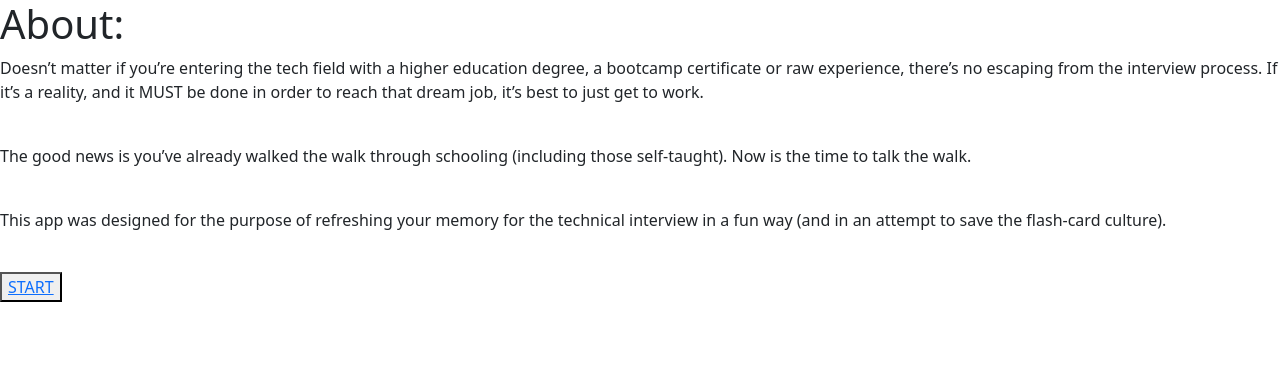
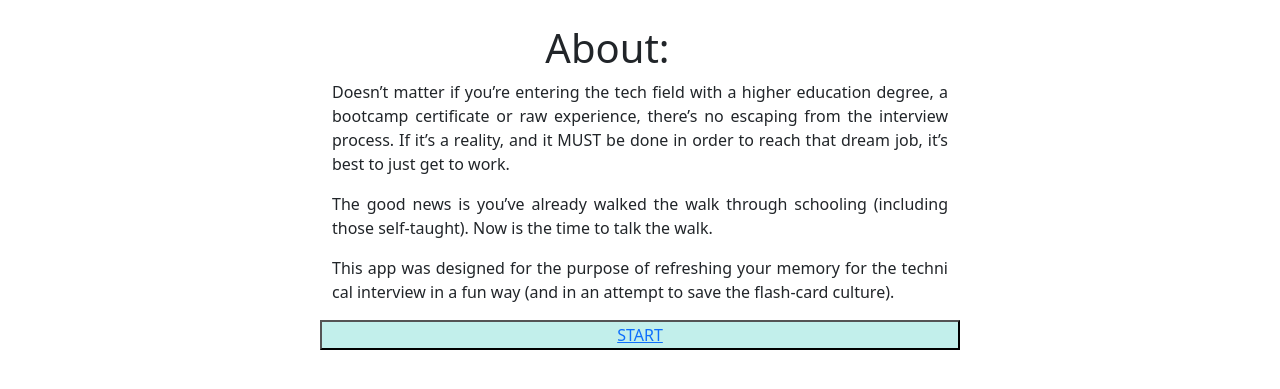
Before and after one commit to sabinaTT/talk-the-walk, a Django app: page /about/ in a window 1280 px wide. Shown: the top 389 px of the page. Run offline with Django 4.2, Linux system fonts and the light colour scheme; some web fonts are replaced.

Commit message:
add css to about page

```diff
--- a/main_app/static/scripts/app.js
+++ b/main_app/static/scripts/app.js
@@ -1 +1,5 @@
 console.log('rastgele baskan :)')
+
+function changeCard() {
+    document.getElementById('question-stk').style.color = 'red';
+}
--- a/main_app/static/styles/styles.css
+++ b/main_app/static/styles/styles.css
@@ -26,17 +26,7 @@ h1 {
     border-radius: 5px;
     border: none;
     font-family: 'Tajawal', sans-serif;
-    padding: 10px 0 10px 0;
-}
-
-#start_btn:hover {
-    transition: 0.2s;
-    animation-duration: 1s;
-    background-color: #ECFEE8;
-    letter-spacing: 5px;
-}
-
-#dibi {
+   yog
     margin: auto;
     width: 33%;
 }
@@ -48,3 +38,10 @@ h1 {
     padding: auto;
     position: relative;
 } */
+nav {
+    float: right;
+}
+p, h1 {
+    text-align: justify;
+    text-justify: inter-word;
+}
--- a/main_app/templates/about.html
+++ b/main_app/templates/about.html
@@ -1,11 +1,29 @@
 {% extends "base.html" %}
 {% block  body %}
-    <h1>About:</h1>
-    <p>Doesn’t matter if you’re entering the tech field with a higher education degree, a bootcamp certificate or raw experience, there’s no escaping from the interview process. If it’s a reality, and it MUST be done in order to reach that dream job, it’s best to just get to work.</p>
-    <br/>
-    <p>The good news is you’ve already walked the walk through schooling (including those self-taught). Now is the time to talk the walk. </p>
-    <br />
-    <p>This app was designed for the purpose of refreshing your memory for the technical interview in a fun way (and in an attempt to save the flash-card culture). </p>
-    <br />
-    <button><a href='/login'>START</a></button>
+<div class="container-fluid">
+    <div class="row justify-content-center">
+        <div class="col-sm-2">
+            <br />
+            <h1 class="text-justify">About:</h1>
+        </div>
+    </div>
+    <div class="row d-flex justify-content-center">
+        <div class="col-sm-6">
+            <p class="text-justify"> Doesn’t matter if you’re entering the tech field with a higher education degree, a bootcamp certificate or raw experience, there’s no escaping from the interview process. If it’s a reality, and it MUST be done in order to reach that dream job, it’s best to just get to work.</p>
+        </div>
+    </div>
+    <div class="row d-flex justify-content-center">
+        <div class="col-sm-6">
+            <p class="text-justify">The good news is you’ve already walked the walk through schooling (including those self-taught). Now is the time to talk the walk. </p>
+        </div>
+    </div>
+    <div class="row d-flex justify-content-center">
+        <div class="col-sm-6">
+            <p class="text-justify">This app was designed for the purpose of refreshing your memory for the techni cal interview in a fun way (and in an attempt to save the flash-card culture). </p>
+        </div>
+    </div>
+    <div class="row d-flex justify-content-center">
+            <button style="background-color: #C2EFEB" class="col-sm-6"><a href='/login'>START</a></button>
+    </div>
+</div>
 {% endblock %}
--- a/main_app/templates/base.html
+++ b/main_app/templates/base.html
@@ -13,6 +13,7 @@
     <link href="https://cdn.jsdelivr.net/npm/bootstrap@5.2.0-beta1/dist/css/bootstrap.min.css" rel="stylesheet" integrity="sha384-0evHe/X+R7YkIZDRvuzKMRqM+OrBnVFBL6DOitfPri4tjfHxaWutUpFmBp4vmVor" crossorigin="anonymous">
 </head>
 <body>
+    <div class="container-fluid">
     <!-- <div class='container'>
         <div class='row'>
             <div class='col-sm-12 col-md-6'>Col One</div>
@@ -30,7 +31,7 @@
         {% endif %}
 
     </nav>
-
+</div>
 
 
     {% block nav %}
--- a/main_app/templates/create_stack.html
+++ b/main_app/templates/create_stack.html
@@ -1,5 +1,6 @@
 {% extends 'base.html' %}
 {% block body %}
+<div class="container-fluid">
 	<h2>Create a new stack</h2>
 
 	<form method="post">
@@ -10,5 +11,6 @@
 		<!--  Submit form  -->
 		  <input type="submit" value="Save" />
 	</form>
+</div>
 
 {% endblock %}
--- a/main_app/templates/home.html
+++ b/main_app/templates/home.html
@@ -1,5 +1,6 @@
 {% extends 'base.html' %}
 {% block body %}
+    <div class="container-fluid">
     <h1 class='home-title'>Talk the Walk</h1>
     <div id='dibi'>
         <a href='/login'>
@@ -8,4 +9,5 @@
     </div>
     <br />
     <a href='about/'>About</a>
+</div>
 {% endblock %}
--- a/main_app/templates/list_stacks.html
+++ b/main_app/templates/list_stacks.html
@@ -1,5 +1,6 @@
 {% extends 'base.html' %}
 {% block body %}
+<div class="container-fluid">
     <h2>Choose the stack you want to practice</h2>
         <span>
             {% for stack in stacks %}
@@ -11,5 +12,5 @@
     <div>
         <a href='{% url "create_stack" %}'><button>Create a new stack</button></a>
     </div>
-
+</div>
 {% endblock %}
--- a/main_app/templates/login.html
+++ b/main_app/templates/login.html
@@ -1,5 +1,6 @@
 {% extends 'base.html'%}
 {% block body %}
+<div class="container-fluid">
     <h1>Login</h1>
     <form method='POST' action='.'>
         {% csrf_token %}
@@ -10,4 +11,5 @@
     <a href='/signup'>
         <button>Sign Up</button>
     </a>
+</div>
 {% endblock %}
--- a/main_app/templates/question_confirm_delete.html
+++ b/main_app/templates/question_confirm_delete.html
@@ -1,5 +1,6 @@
 {% extends 'base.html' %}
 {% block body %}
+<div class="container-fluid">
     <h1>{{ question.the_question }}</h1>
     <h3>Are you sure you want to delete this question?</h3>
     <form method='post'>
@@ -9,4 +10,5 @@
             <a href='{% url "questions_show" question.pk %}'>Cancel</a>
         </div>
     </form>
+</div>
 {% endblock %}
--- a/main_app/templates/question_form.html
+++ b/main_app/templates/question_form.html
@@ -1,6 +1,7 @@
 {% extends 'base.html' %}
 
 {% block body %}
+<div class="container-fluid">
     <h2>Create new question</h2>
     <form action="" method="post">
         {% csrf_token %}
@@ -9,5 +10,6 @@
         </table>
         <input type="submit" value="Save">
     </form>
+</div>
 
 {% endblock %}
--- a/main_app/templates/question_update.html
+++ b/main_app/templates/question_update.html
@@ -1,9 +1,10 @@
 {% extends 'base.html' %}
 {% block body %}
+<div class="container-fluid">
 <form action='' method='post'>
     {% csrf_token %}
     {{form.as_p}}
     <input type='submit' value='Update' />
 </form>
-
+</div>
 {% endblock %}
--- a/main_app/templates/questions_index.html
+++ b/main_app/templates/questions_index.html
@@ -1,7 +1,6 @@
 {% extends 'base.html' %}
 {% block body %}
-
-{% if user.is_authenticated %}
+<div class="container-fluid">
 {% for question in questions %}
     <div>
         <a href="{% url 'questions_show' question.pk %}">
@@ -13,5 +12,5 @@
     </div>
 {% endfor %}
 <a href='../questions/create'><button>Create a new question</button></a>
-{% endif %}
+</div>
 {% endblock %}
--- a/main_app/templates/questions_show.html
+++ b/main_app/templates/questions_show.html
@@ -1,6 +1,6 @@
 {% extends 'base.html' %}
 {% block body %}
-{% if user.is_authenticated  %}
+<div class="container-fluid">
 <h2>Question Details</h2>
 
 <div>
@@ -14,7 +14,6 @@
         <a href="{% url 'question_confirm_delete' question.id %}">Delete</a>
     </div>
 </div>
-{% else %}
 
-{% endif %}
+</div>
 {% endblock %}
--- a/main_app/templates/signup.html
+++ b/main_app/templates/signup.html
@@ -1,10 +1,11 @@
 {% extends 'base.html' %}
 {% block body %}
+<div class="container-fluid">
     <h2>Sign Up</h2>
     <form method='post'>
         {% csrf_token %}
         {{ form.as_p }}
         <button type='submit'>Sign Up</button>
     </form>
-
+</div>
 {% endblock %}
--- a/main_app/templates/update._stack.html
+++ b/main_app/templates/update._stack.html
@@ -1,10 +1,11 @@
 {% extends 'base.html' %}
 {% block body %}
+<div class="container-fluid">
     <h1>Update {{ stack.name }}</h1>
 
     <form>
         {% csrf_token %}
         {{ form.as_p }}
     </form>
-
+</div>
 {% endblock %}
--- a/main_app/views.py
+++ b/main_app/views.py
@@ -11,7 +11,6 @@ from django.contrib.auth.decorators import login_required
 from django.utils.decorators import method_decorator
 from django.contrib.auth.models import User
 from django.urls import reverse
-# from django.utils.translation import gettext_lazy as _
 
 
 # Create your views here.
@@ -62,6 +61,7 @@ class DeleteStack(DeleteView):
     model = Stack
     template_name = 'delete_stack.html'
     success_url = '/questions/'
+
 
 @login_required
 def questions_index(request):
@@ -143,3 +143,5 @@ def login_view(request):
         # form = LoginForm()
         form = AuthenticationForm()
         return render(request, 'login.html', {'form': form})
+
+# def flip_card():
```
Also changed, not shown: main_app/templates/stack_detail.html (+5 -4 lines), main_app/templates/confirm_delete_question.html (deleted).
